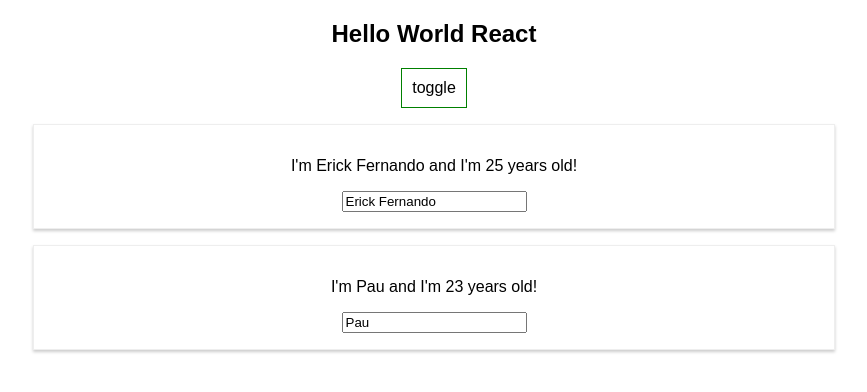
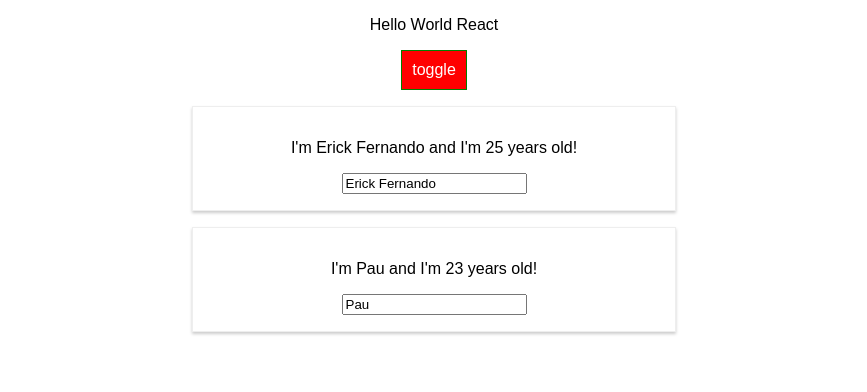
Before and after one commit to ErickLF/React-World, a React (Create React App) app in the folder react-basado-clases/: page / in a window 1280 px wide. Both pictures are taken after a click on the button "toggle". Shown: the top 392 px of the page, without its empty margins (206-1073 px from the left). Built offline with nearby package versions, Linux system fonts and the light colour scheme.

Commit message:
css hover en style react by radium

```diff
--- a/react-basado-clases/package.json
+++ b/react-basado-clases/package.json
@@ -3,6 +3,7 @@
   "version": "0.1.0",
   "private": true,
   "dependencies": {
+    "radium": "^0.26.0",
     "react": "^16.11.0",
     "react-dom": "^16.11.0",
     "react-scripts": "1.1.5"
--- a/react-basado-clases/src/App.css
+++ b/react-basado-clases/src/App.css
@@ -26,3 +26,9 @@
   from { transform: rotate(0deg); }
   to { transform: rotate(360deg); }
 }
+.red{
+  color: red;
+}
+.bold{
+  font-weight: bold;
+}
--- a/react-basado-clases/src/App.js
+++ b/react-basado-clases/src/App.js
@@ -1,9 +1,7 @@
 import React, { Component } from 'react';
 import './App.css';
 import Person from './Person/Person';
-import UserInput from './UserInput/UserInput';
-import UserOutput from './UserOutput/UserOutput';
-
+import Radium, {StyleRoot} from 'radium';
 class App extends Component {
   state = {
     persons:[
@@ -68,11 +66,16 @@ class App extends Component {
   }
   render() {
     const style = {
-      backgroundColor : 'white',
+      backgroundColor : 'green',
+      color:'white',
       font: 'inherit',
       border: '1px solid green',
       padding:'10px',
-      cursor:'pointer'
+      cursor:'pointer',
+      ':hover':{
+        backgroundColor:"lightgreen",
+        color:'black'
+      }
 
     }
     let persons = null;
@@ -100,17 +103,32 @@ class App extends Component {
             */}
           </div>
       );
+      style.backgroundColor='red';
+      style[':hover']={
+        backgroundColor:"salmon",
+        color:'black'
       }
+    }
+    let clases = []
+    if (this.state.persons.length <2){
+      clases.push('red')
+    }
+    if (this.state.persons.length <1){
+      clases.push('bold')
+    }
+
     return (
+      <StyleRoot>
         <div className="App">
-        <h2>Hello World React</h2>
+          <p className={clases.join(" ")} >Hello World React</p>
           {/* Cuando recibe parametos podemos usar una funcion anonima para que ejecute nuestro codigo al dar click */}
           <button style={style}
           onClick={this.togglePersonHandler} >toggle</button>
           {persons}
         </div>
+      </StyleRoot>
     );
   }
 }
 
-export default App;
+export default Radium(App);
--- a/react-basado-clases/src/Person/Person.js
+++ b/react-basado-clases/src/Person/Person.js
@@ -1,12 +1,18 @@
 import React from 'react'
 import './Person.css'
+import Radium from 'radium';
 const person = (props) =>{
+    const style= {
+        '@media (min-width: 500px)':{
+            width:'450px'
+        }
+    };
     return(
-        <div className="Person">
+        <div className="Person" style={style}>
             <p onClick={props.click} >I'm {props.name} and I'm {props.age} years old!</p>
             <p>{props.children}</p>
             <input type="text" onChange={props.changed} value={props.name} />
         </div>
     )
 }
-export default person;
+export default Radium(person);
```
Also changed, not shown: 1 other file (tests, documents, lock files or other folders). Lines whose indentation alone changed are shown as unchanged.
